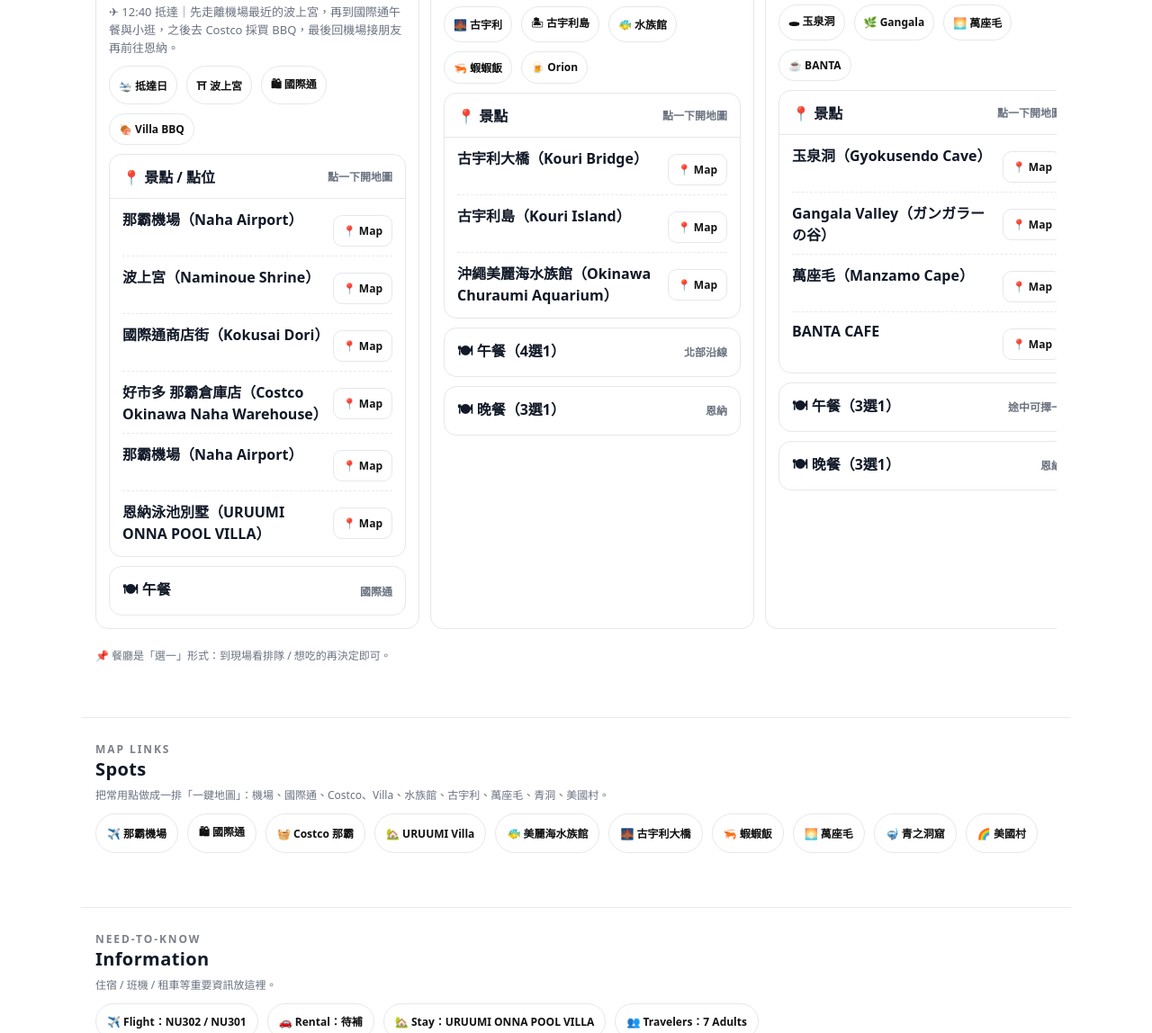
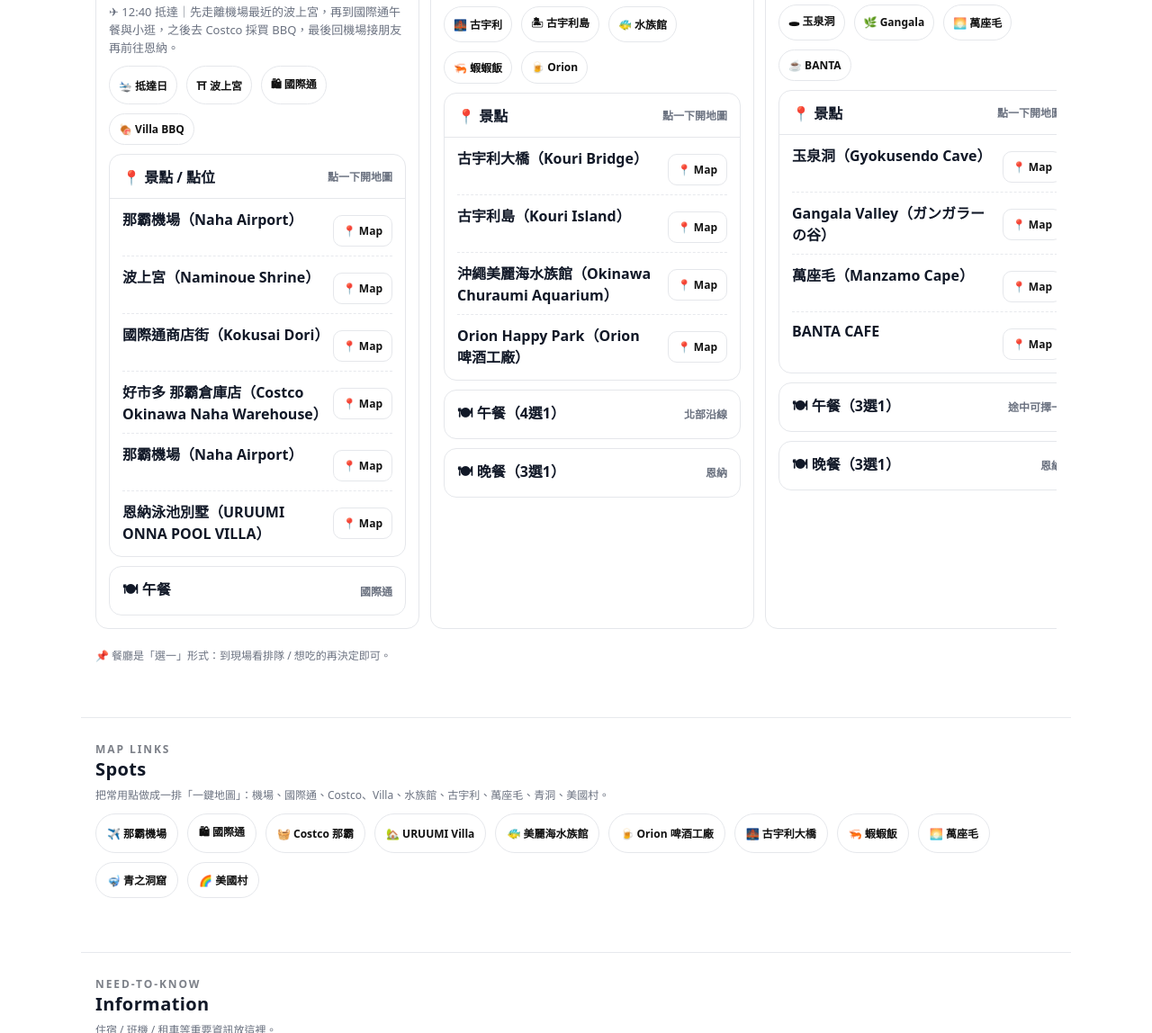
Before and after one commit to s22496842-max/okinawa-trip, a plain HTML site: page index.html in a window 1280 px wide. Shown: the part 1203-2351 px from the top of the page at 90% size. Drawn offline with Linux system fonts and the light colour scheme.

Commit message:
Add files via upload

```diff
--- a/index.html
+++ b/index.html
@@ -589,6 +589,7 @@
               <div class="choice"><div><div class="name">古宇利大橋（Kouri Bridge）</div></div><a class="mapLink" target="_blank" href="https://maps.google.com/?q=Kouri+Bridge">📍 Map</a></div>
               <div class="choice"><div><div class="name">古宇利島（Kouri Island）</div></div><a class="mapLink" target="_blank" href="https://maps.google.com/?q=Kouri+Island">📍 Map</a></div>
               <div class="choice"><div><div class="name">沖繩美麗海水族館（Okinawa Churaumi Aquarium）</div></div><a class="mapLink" target="_blank" href="https://maps.google.com/?q=Okinawa+Churaumi+Aquarium">📍 Map</a></div>
+              <div class="choice"><div><div class="name">Orion Happy Park（Orion 啤酒工廠）</div></div><a class="mapLink" target="_blank" href="https://maps.google.com/?q=Orion+Happy+Park+Okinawa">📍 Map</a></div>
             </div>
           </details>
           <details class="acc">
@@ -739,6 +740,7 @@
     <div class="pill"><a target="_blank" href="https://www.google.com/maps/search/?api=1&query=Costco%20Okinawa%20Naha%20Warehouse">🧺 Costco 那霸</a></div>
     <div class="pill"><a target="_blank" href="https://www.google.com/maps/search/?api=1&query=URUUMI%20ONNA%20POOL%20VILLA">🏡 URUUMI Villa</a></div>
     <div class="pill"><a target="_blank" href="https://www.google.com/maps/search/?api=1&query=Okinawa%20Churaumi%20Aquarium">🐠 美麗海水族館</a></div>
+    <div class="pill"><a target="_blank" href="https://www.google.com/maps/search/?api=1&query=Orion%20Happy%20Park%20Okinawa">🍺 Orion 啤酒工廠</a></div>
     <div class="pill"><a target="_blank" href="https://www.google.com/maps/search/?api=1&query=Kouri%20Bridge">🌉 古宇利大橋</a></div>
     <div class="pill"><a target="_blank" href="https://www.google.com/maps/search/?api=1&query=KOURI%20SHRIMP%20Okinawa">🦐 蝦蝦飯</a></div>
     <div class="pill"><a target="_blank" href="https://www.google.com/maps/search/?api=1&query=Manzamo%20Cape">🌅 萬座毛</a></div>
```
